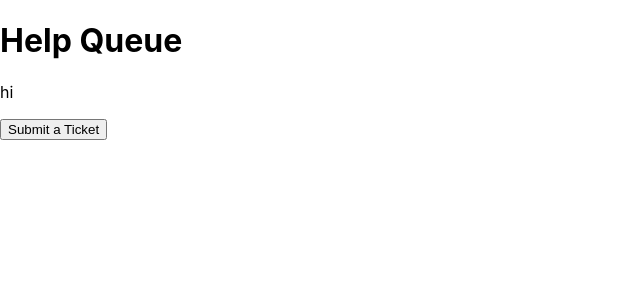
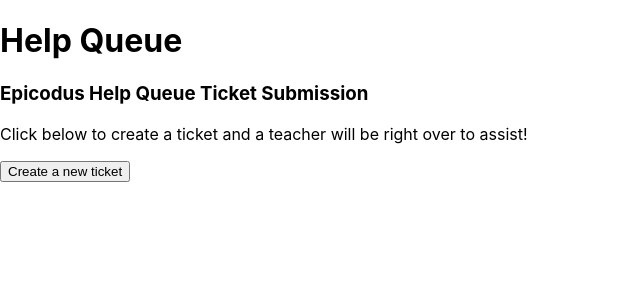
Before and after one commit to lmschless/react-practice, a React (Create React App) app: page / in a window 1280 px wide. Shown: the top 300 px of the page, without its empty margins (0-640 px from the left). Built offline with nearby package versions, Linux system fonts and the light colour scheme.

Commit message:
working multi-page react app with changing button and render states. Need to work on the form next.

```diff
--- a/src/components/NewTicketForm.js
+++ b/src/components/NewTicketForm.js
@@ -3,7 +3,10 @@
 const NewTicketForm = (props) => {
 	return (
 		<div>
-			<h3>This is a form.</h3>
+			<h2>Fill out the form below to submit a help ticket!</h2>
+			<h4>Name: ___________</h4>
+			<h4>Location: ___________</h4>
+			<h4>Issue: __________</h4>
 		</div>
 	);
 };
--- a/src/components/TicketControl.js
+++ b/src/components/TicketControl.js
@@ -8,8 +8,16 @@
 		this.state = {
 			formVisableOnPage: false,
 			clickCounter: 0,
-			buttonText: 'Submit a Ticket',
-			currentlyVisibleState: <p>hi</p>
+			buttonText: 'Create a new ticket',
+			currentlyVisibleState: (
+				<React.Fragment>
+					<h3>Epicodus Help Queue Ticket Submission</h3>
+					<p>
+						Click below to create a ticket and a teacher will be right over to
+						assist!
+					</p>
+				</React.Fragment>
+			)
 		};
 	}
 
@@ -33,6 +41,26 @@
 			this.setState({ buttonText: 'Yes I have asked another pair.' });
 			this.setState({ clickCounter: this.state.clickCounter + 1 });
 		}
+		if (this.state.clickCounter === 2) {
+			this.setState({
+				currentlyVisibleState: (
+					<p>
+						Have you spent 15 minutes going through through the problem documenting
+						every step?
+					</p>
+				)
+			});
+			this.setState({
+				buttonText: 'Yes I tried multiple methods to solve the problem.'
+			});
+			this.setState({ clickCounter: this.state.clickCounter + 1 });
+		}
+		if (this.state.clickCounter === 3) {
+			this.setState({
+				currentlyVisibleState: <NewTicketForm />
+			});
+			this.setState({ buttonText: 'Submit Ticket' });
+		}
 	};
 
 	render() {
```
